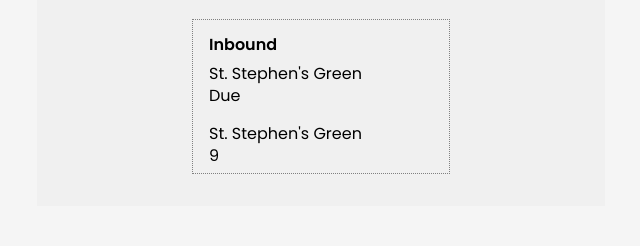
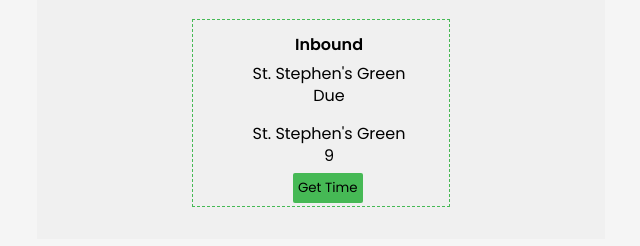
Before and after one commit to donyd/SimpleLuasApp, a plain HTML site: page index.html in a window 1280 px wide. Shown: the part 72-318 px from the top of the page, without its empty margins (319-959 px from the left). Drawn offline with Linux system fonts and the light colour scheme.

Commit message:
added CSS and AJAX call

```diff
--- a/css/style.css
+++ b/css/style.css
@@ -24,6 +24,18 @@
   padding-left: 1em;
 }
 
+#getInfo {
+  margin-left: 1em;
+}
+
+button {
+  background-color: hsl(128, 45%, 50%);
+  border: 0;
+  border-radius: 2px;
+  padding: 2%;
+  margin-bottom: 1%;
+}
+
 .time {
   line-height: 0.2em;
   padding-left: 1em;
@@ -31,7 +43,8 @@
 }
 
 #timecard {
-  border: 1px dotted gray;
+  text-align: center;
+  border: 1px dashed hsl(128, 45%, 50%);
   margin: auto;
   width: 45%;
 }
--- a/index.html
+++ b/index.html
@@ -5,6 +5,7 @@
   <meta charset="utf-8">
   <title>Luas Arrival Time - Stillorgan</title>
   <link href="https://fonts.googleapis.com/css?family=Poppins:300,400,600" rel="stylesheet">
+  <script src="js/script.js"></script>
   <link href="css/style.css" type="text/css" rel="stylesheet" />
 </head>
 
@@ -16,6 +17,9 @@
   <div class="time">Due</div>
   <p>St. Stephen's Green</p>
   <div class="time">9</div>
+  <button id="getInfo" type="button" onclick="getLuasTime()">Get Time</button>
 </div>
 </div>
+
+
 </html>
--- /dev/null
+++ b/js/script.js
@@ -0,0 +1,29 @@
+var getLuasTime = function(){
+  var httpRequest;
+
+  makeRequest();
+
+  function makeRequest() {
+    httpRequest = new XMLHttpRequest();
+
+    if(!httpRequest){
+      alert('Unable to create a XMLHTTP instance');
+      return false;
+    }
+
+    httpRequest.onreadystatechange = alertContents;
+    httpRequest.open('GET', 'http://luasforecasts.rpa.ie/xml/get.ashx?action=forecast&stop=sti&encrypt=false');
+    httpRequest.send();
+  }
+
+  function alertContents() {
+    if (httpRequest.readyState === XMLHttpRequest.DONE){
+      if(httpRequest.status === 200){
+        alert(httpRequest.responseText);
+      } else {
+        alert('There was a problem with the request');
+      }
+    }
+  }
+
+};
```
